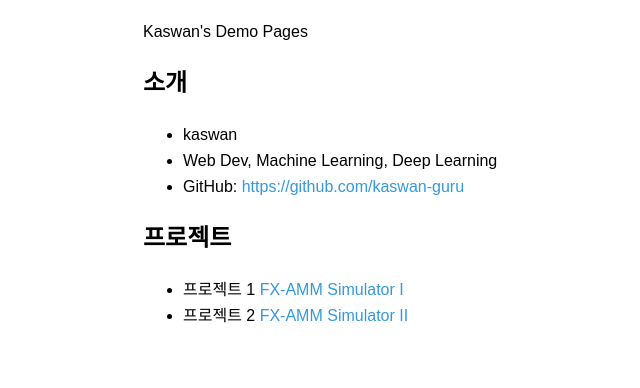
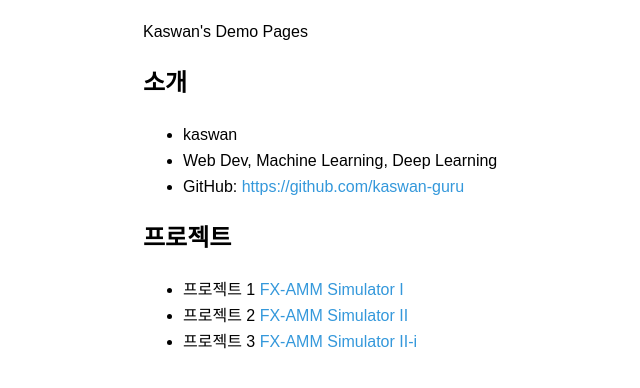
Before and after one commit to kaswan-guru/kaswan-guru.github.io, a plain HTML site: page index.html in a window 1280 px wide. Shown: the part 94-482 px from the top of the page, without its empty margins (97-737 px from the left). Drawn offline with Linux system fonts and the light colour scheme.

Commit message:
Update index.html

```diff
--- a/index.html
+++ b/index.html
@@ -37,6 +37,7 @@
   <ul>
     <li>프로젝트 1 <a href="visual_sim.html" target="_blank">FX-AMM Simulator I</a></li>
     <li>프로젝트 2 <a href="simulator.html" target="_blank">FX-AMM Simulator II</a></li>
+    <li>프로젝트 3 <a href="simulator2.html" target="_blank">FX-AMM Simulator II-i</a></li>
   </ul>
 
 </body>
```
